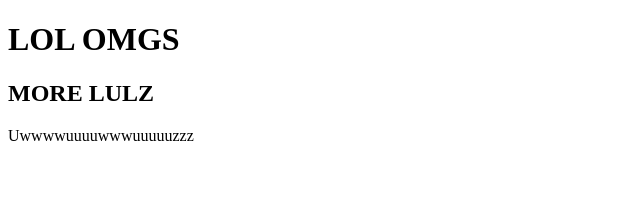
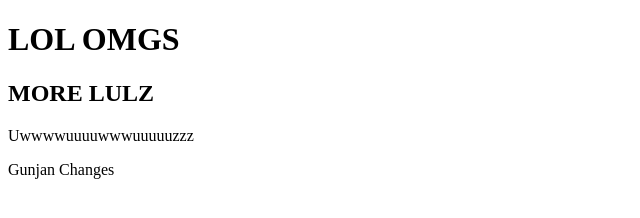
Before and after one commit to luigicampbell/bootcamp-test, a plain HTML site: page index.html in a window 1280 px wide. Shown: the whole page, without its empty margins (0-640 px from the left). Drawn offline with Linux system fonts and the light colour scheme.

Commit message:
Gunjan Changes

```diff
--- a/index.html
+++ b/index.html
@@ -12,6 +12,7 @@
     <section>
         <h2>MORE LULZ</h2>
         <p>Uwwwwuuuuwwwuuuuuzzz</p>
+        <p>Gunjan Changes</p>
     </section>
 </body>
 </html>
```
